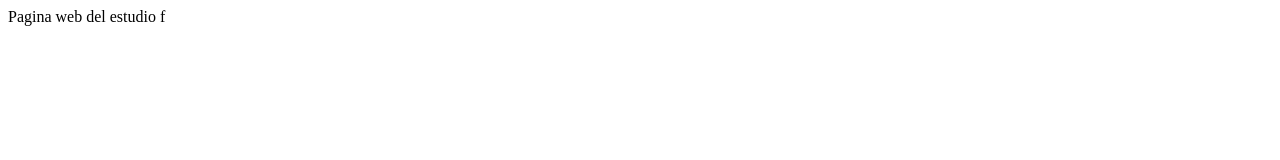
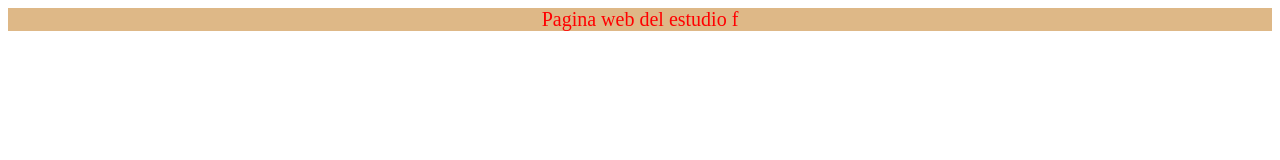
Before and after one commit to isainmartin/pagina-web, a plain HTML site: page index.html in a window 1280 px wide. Drawn offline with Linux system fonts and the light colour scheme.

Commit message:
cambio css
se cambió las propiedades css de las etiquetas

```diff
--- a/index.html
+++ b/index.html
@@ -3,6 +3,11 @@
         <meta charset="utf-8">
         <link rel="stylesheet" type="text/css" src="styles/style.css">
         <title>Estudio fotográfico</title>
+        <style>
+            p {color:red; font-size:20px;
+            background-color:burlywood;
+        text-align: center;}
+        </style>
     </head>
     <body class="fondo">
         <p>Pagina web del estudio f </p>
```
